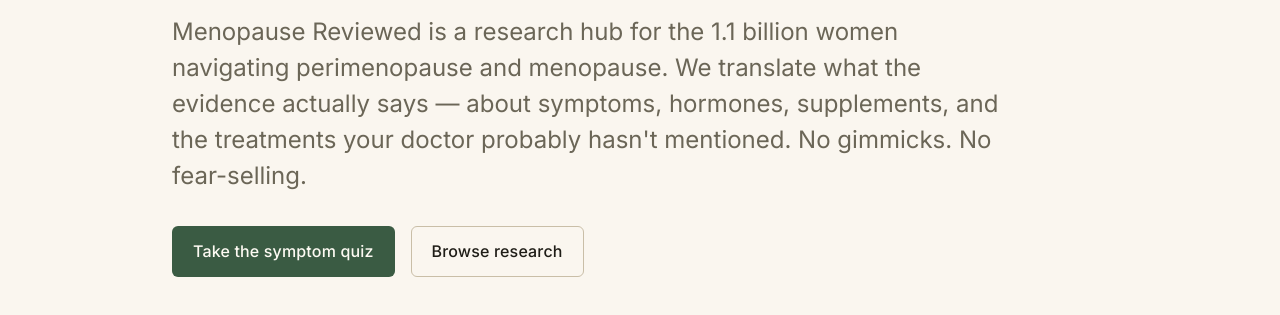
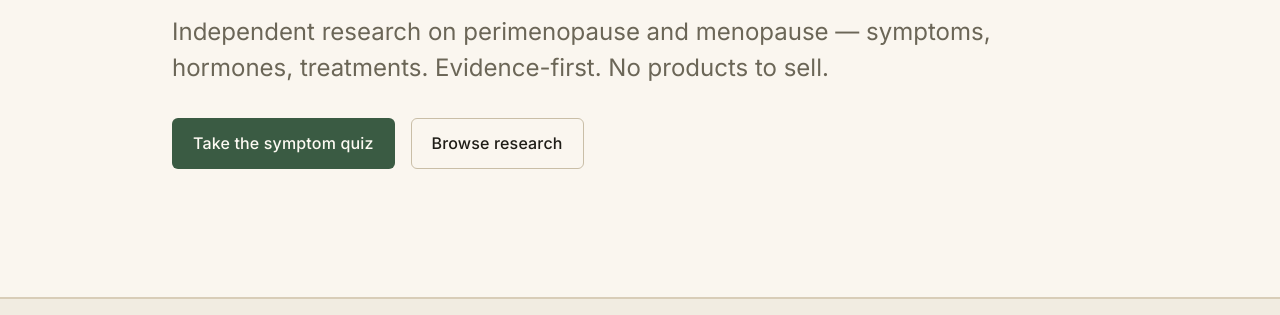
Before and after one commit to uxdesigndani-dotcom/menopausereviewed, a plain HTML site: page index.html in a window 1280 px wide. Shown: the part 310-625 px from the top of the page. Drawn offline with Linux system fonts and the light colour scheme.

Commit message:
Tighten hero copy: 60 words -> 18 words for ad-traffic clarity

```diff
--- a/index.html
+++ b/index.html
@@ -87,7 +87,7 @@
         <div class="container">
           <p class="hero__eyebrow">Independent · Evidence-first · Reader-supported</p>
           <h1 class="hero__title">Midlife, <em>decoded.</em></h1>
-          <p class="hero__lede">Menopause Reviewed is a research hub for the 1.1 billion women navigating perimenopause and menopause. We translate what the evidence actually says — about symptoms, hormones, supplements, and the treatments your doctor probably hasn't mentioned. No gimmicks. No fear-selling.</p>
+          <p class="hero__lede">Independent research on perimenopause and menopause &mdash; symptoms, hormones, treatments. Evidence-first. No products to sell.</p>
           <div class="hero__cta-row">
             <a href="/quiz.html" class="btn btn--primary">Take the symptom quiz</a>
             <a href="#articles" class="btn btn--ghost">Browse research</a>
```
